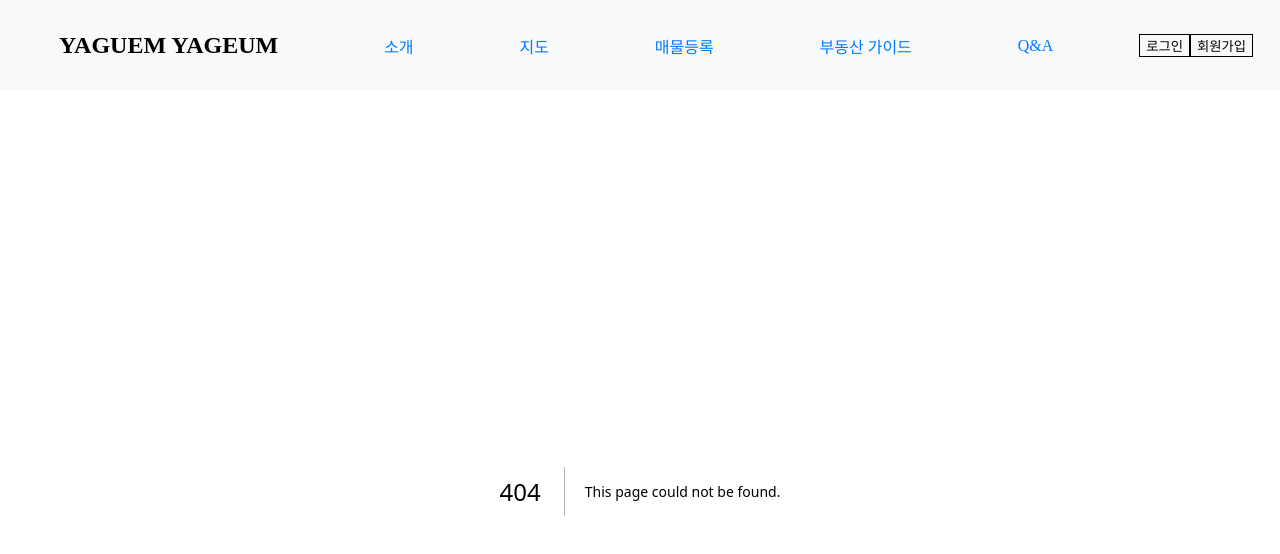
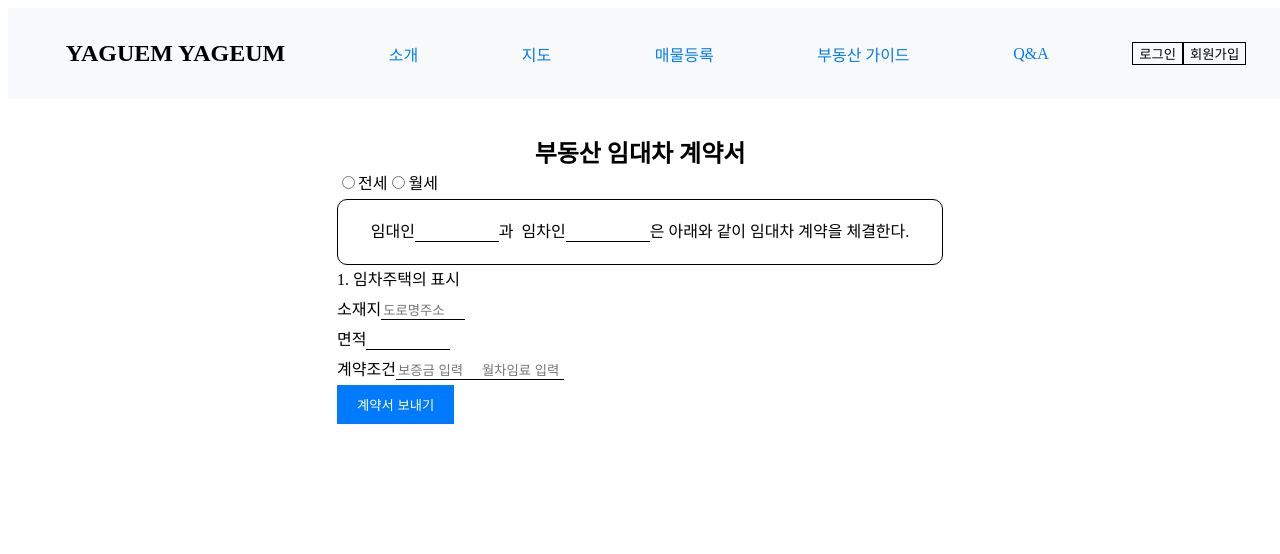
Before and after one commit to YAGEUM-YAGEUM/Yageum_Frontend, a Next.js app: page /mypage in a window 1280 px wide. Before the commit this address had no page. Shown: the top 554 px of the page. Built offline with nearby package versions, Linux system fonts and the light colour scheme.

Commit message:
feat: contract 초기 구현

```diff
--- a/package.json
+++ b/package.json
@@ -17,6 +17,7 @@
     "next": "14.1.1",
     "react": "^18",
     "react-dom": "^18",
+    "react-hook-form": "^7.51.3",
     "react-icons": "^5.1.0",
     "styled-components": "^6.1.8",
     "swr": "^2.2.5",
--- a/src/app/map/@filterBar/page.tsx
+++ b/src/app/map/@filterBar/page.tsx
@@ -2,6 +2,7 @@
 
 import styled from 'styled-components';
 import Filter from '@/components/map/filter';
+import Link from 'next/link';
 
 // title data
 
@@ -22,6 +23,7 @@ export default function FilterBar() {
       <Filter title="건물 종류" />
       <Filter title="월세|전세|매매" />
       <Filter title="가격" />
+      <Link href="/mypage">마이페이지</Link>
     </Container>
   );
 }
--- /dev/null
+++ b/src/app/mypage/page.tsx
@@ -0,0 +1,9 @@
+'use client';
+
+import ContactForm from '@/components/contact/contactForm';
+
+function MyPage() {
+  return <ContactForm />;
+}
+
+export default MyPage;
--- /dev/null
+++ b/src/components/contact/contactForm.tsx
@@ -0,0 +1,124 @@
+import React from 'react';
+import styled from 'styled-components';
+import { useForm } from 'react-hook-form';
+// 새로고침 대비 localstorage
+// modal로 개발
+const FormContainer = styled.form`
+  display: flex;
+  flex-direction: column;
+  align-items: flex-start;
+  justify-content: center;
+  margin: 0 auto;
+  width: 800px;
+  line-height: 30px;
+  margin-top: 40px;
+`;
+const ContractBody = styled.div`
+  margin: 0 auto;
+`;
+const Title = styled.h1`
+  font-size: 24px;
+  margin: 0 auto;
+  /* justify-content: center; */
+`;
+
+const Label = styled.label`
+  margin-bottom: 10px;
+`;
+const TypeInput = styled.div``;
+const Declaration = styled.div`
+  display: flex;
+  flex-direction: row;
+  justify-content: center;
+  border: solid 1.5px black;
+  border-radius: 10px;
+  padding: 17px;
+  /* margin: 10px; */
+  width: 570px;
+`;
+const Information = styled.div`
+  /* float: left; */
+  /* margin-right: 500px; */
+`;
+const Input = styled.input`
+  border: none;
+  border-bottom: solid 1px black;
+  outline: none;
+  width: 80px;
+  /* margin: 5px; */
+  /* padding: 5px; */
+`;
+
+const SubmitButton = styled.button`
+  padding: 10px 20px;
+  background-color: #007bff;
+  color: white;
+  border: none;
+  cursor: pointer;
+`;
+
+interface FormData {
+  leaseType: '전세' | '월세';
+  lessorName: string;
+  lesseeName: string;
+  address: string;
+  area: string;
+  deposit: number;
+  monthlyRent: number;
+}
+
+function ContactForm() {
+  const { register, handleSubmit } = useForm<FormData>();
+  // {...register('leaseType')}
+
+  const onSubmit = (data: FormData) => {
+    console.log(data);
+    console.log(register);
+  };
+
+  return (
+    <FormContainer onSubmit={handleSubmit(onSubmit)}>
+      <Title>부동산 임대차 계약서</Title>
+      <ContractBody>
+        <TypeInput>
+          <input type="radio" value="전세" name="leaseType" />
+          전세
+          <input type="radio" value="월세" name="leaseType" />
+          월세
+        </TypeInput>
+        <Declaration>
+          <div>
+            <Label>임대인</Label>
+            <Input name="lessorName" />
+          </div>
+          과&nbsp;&nbsp;
+          <div>
+            <Label>임차인</Label>
+            <Input name="lesseeName" />
+          </div>
+          은 아래와 같이 임대차 계약을 체결한다.
+        </Declaration>
+        <Information>
+          <div>1. 임차주택의 표시</div>
+          <div>
+            <Label>소재지</Label>
+            <Input name="address" placeholder="도로명주소" />
+          </div>
+          <div>
+            <Label>면적</Label>
+            <Input name="area" />
+          </div>
+          <div>
+            <Label>계약조건</Label>
+            <Input name="deposit" type="text" placeholder="보증금 입력" />
+            <Input name="monthlyRent" type="text" placeholder="월차임료 입력" />
+          </div>
+        </Information>
+
+        <SubmitButton type="submit">계약서 보내기</SubmitButton>
+      </ContractBody>
+    </FormContainer>
+  );
+}
+
+export default ContactForm;
```
Also changed, not shown: 1 other file (tests, documents, lock files or other folders).
